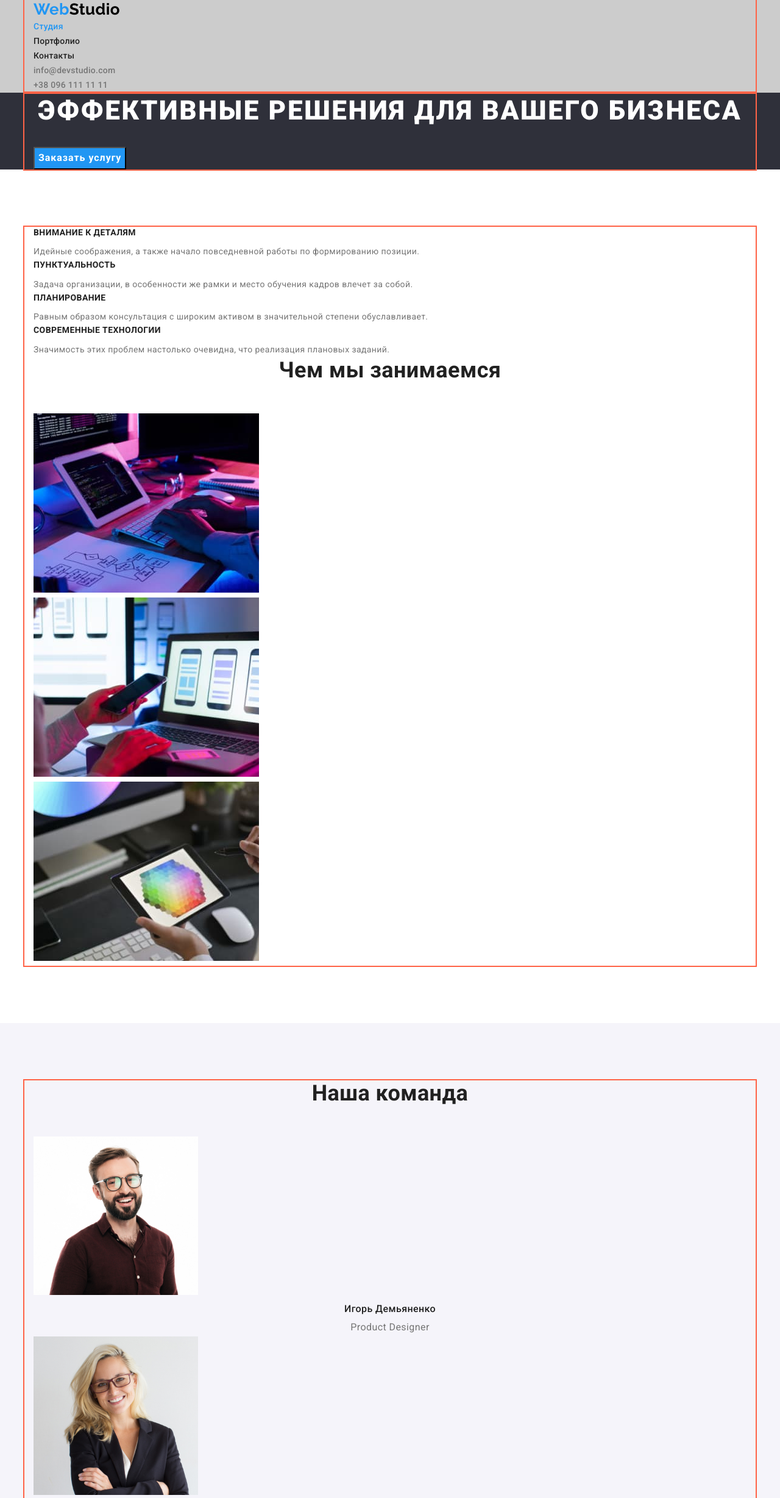
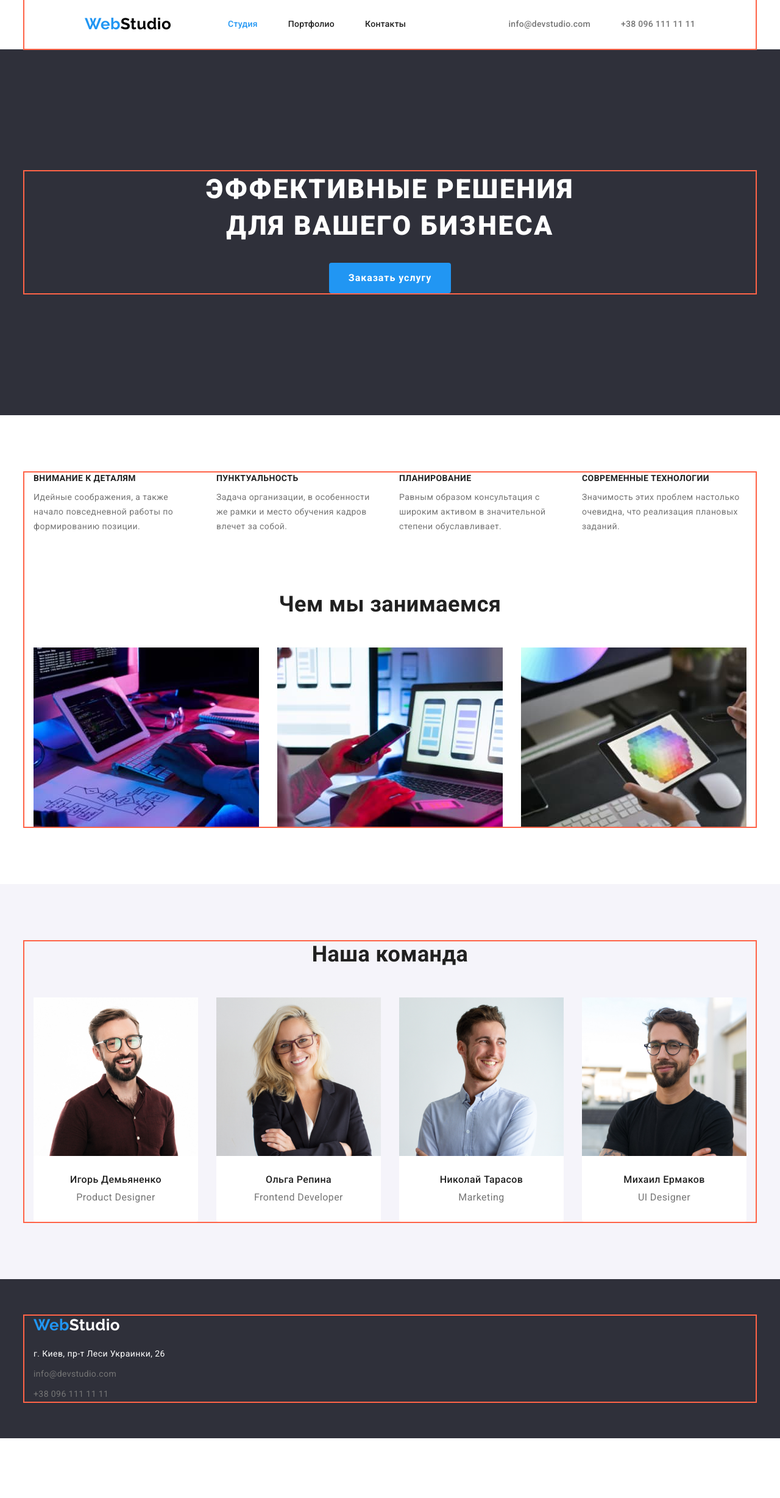
Before and after one commit to GodzilaSanya/goit-markup-hw-03, a plain HTML site: page index.html in a window 1280 px wide. Shown: the top 2457 px of the page at 61% size. After the commit the page ends 2359 px from the top, so only its background shows below. Drawn offline with nearby package versions, Linux system fonts and the light colour scheme.

Commit message:
add flex-elements for index

```diff
--- a/css/styles.css
+++ b/css/styles.css
@@ -11,6 +11,7 @@
   --bg-color-second: #e5e5e5;
   --focus-color: #2196f3;
   --footer-hero-color: #2f303a;
+  --main-gap: 94px;
 }
 
 body {
@@ -40,6 +41,16 @@ body {
   color: var(--bg-color-main);
 }
 /*--------------------------------HEADER------------------------------------ */
+.page-header {
+  border-bottom: 1px solid #ececec;
+}
+.main-nav {
+  display: flex;
+  flex-direction: row;
+  justify-content: space-around;
+  align-items: center;
+}
+
 .conteiner {
   margin-left: auto;
   margin-right: auto;
@@ -49,8 +60,11 @@ body {
   width: 1200px;
   outline: 2px solid tomato;
 }
-.page-header {
-  background-color: #ccc;
+.logo {
+  display: block;
+  margin-right: 93px;
+  padding-top: 24px;
+  padding-bottom: 25px;
 }
 .logo,
 .logo-blue {
@@ -66,6 +80,13 @@ body {
 }
 
 /*---------------- NAVIGATION ----------------------------------------*/
+.nav-block {
+  display: flex;
+}
+.site-nav {
+  display: flex;
+}
+
 .site-nav .link {
   font-family: Roboto;
   font-weight: 500;
@@ -74,6 +95,25 @@ body {
   letter-spacing: 0.02em;
 
   color: var(--headlines-color);
+
+  display: block;
+  padding-top: 32px;
+  padding-bottom: 32px;
+}
+
+.site-nav .item:not(:last-child) {
+  margin-right: 50px;
+}
+/* .site-nav .item:last-child {
+  margin-right: 0;
+} */
+
+.auth-nav {
+  display: flex;
+}
+
+.auth-nav .item + .item {
+  margin-left: 50px;
 }
 
 .auth-nav .link {
@@ -84,6 +124,10 @@ body {
   letter-spacing: 0.02em;
 
   color: var(--second-text-color);
+
+  display: block;
+  padding-top: 32px;
+  padding-bottom: 32px;
 }
 .auth-nav .link:hover,
 .auth-nav .link:focus,
@@ -99,6 +143,8 @@ body {
 /*-------------------------------- HERO------------------------------------ */
 .hero {
   background-color: var(--footer-hero-color);
+  padding-top: 200px;
+  padding-bottom: 200px;
 }
 .hero-headlines {
   font-weight: 900;
@@ -107,30 +153,55 @@ body {
   text-align: center;
   letter-spacing: 0.06em;
   text-transform: uppercase;
+  color: var(--bg-color-main);
 
-  color: var(--bg-color-main);
+  max-width: 696px;
 
   margin-top: 0;
   margin-bottom: 30px;
+  margin-right: auto;
+  margin-left: auto;
 }
-/* ----------------Button hero ----------------------------------*/
+/* --------Button hero ---------------------*/
 .button {
+  display: block;
+
   font-family: 'Roboto';
   font-weight: 700;
   font-size: 16px;
   line-height: 1.88;
   letter-spacing: 0.06em;
-
   cursor: pointer;
-
   background-color: var(--focus-color);
   color: var(--bg-color-main);
-  cursor: pointer;
+  border: transparent;
+  border-radius: 4px;
+
+  min-width: 200px;
+  min-height: 50px;
+
+  padding: 10px 32px;
+  margin-right: auto;
+  margin-left: auto;
 }
 .button:hover,
 .button:focus {
   background-color: #188ce8;
 }
+/* ---------------Hidden headlines----------------------------- */
+.visually-hidden {
+  position: absolute;
+  white-space: nowrap;
+  width: 1px;
+  height: 1px;
+  overflow: hidden;
+  border: 0;
+  padding: 0;
+  clip: rect(0 0 0 0);
+  clip-path: inset(50%);
+  margin: -1px;
+}
+
 /*--------------- Section headlines ------------------------------*/
 .section-headlines,
 .examples-headlines {
@@ -140,8 +211,19 @@ body {
   margin-bottom: 0;
 }
 .section {
-  padding-top: 94px;
-  padding-bottom: 94px;
+  padding-top: var(--main-gap);
+  padding-bottom: var(--main-gap);
+}
+
+.features-list {
+  display: flex;
+
+  margin-bottom: var(--main-gap);
+}
+.features-item:not(:last-child) {
+  max-width: 270px;
+
+  margin-right: 30px;
 }
 
 .specifics {
@@ -165,7 +247,23 @@ body {
 
   margin-bottom: 50px;
 }
+
+.work-examples {
+  display: flex;
+}
+
+.work-examples-item:not(:last-child) {
+  margin-right: 30px;
+}
+
+.work-examples-pic {
+  display: block;
+}
 /* ----------------Team section -------------------------------*/
+.team {
+  background-color: var(--bg-color-section);
+}
+
 .title-team {
   font-weight: 700;
   font-size: 36px;
@@ -174,18 +272,40 @@ body {
 
   margin-bottom: 50px;
 }
-.team {
-  background-color: var(--bg-color-section);
+
+.team-list {
+  display: flex;
 }
+
+.team-item {
+  background-color: #ffffff;
+  border-radius: 0px 0px 4px 4px;
+  width: 270px;
+
+  padding-bottom: 30px;
+}
+
+.team-item:not(:last-child) {
+  margin-right: 30px;
+}
+
+.team-item-pic {
+  display: block;
+  margin-bottom: 30px;
+}
+
 .team-name {
   font-weight: 500;
   font-size: 16px;
-  line-height: 1.9;
+  line-height: 1.18;
   text-align: center;
+
+  margin-bottom: 10px;
 }
+
 .team-spec {
   font-size: 16px;
-  line-height: 1.9;
+  line-height: 1.18;
   text-align: center;
 
   margin: 0;
@@ -193,21 +313,30 @@ body {
 
 /*------------------------ FOOTER ----------------------------------*/
 /* --LOGO FOOTER-- */
-.footer .logo.link {
+.footer .logo {
   color: var(--bg-color-main);
+
+  padding-top: 0;
+  padding-bottom: 20px;
+  margin-right: 0;
 }
 .footer {
   background-color: var(--footer-hero-color);
+
+  padding-top: 60px;
+  padding-bottom: 60px;
 }
+
+.address-item:not(:last-child) {
+  padding-bottom: 9px;
+}
+
 .contacts .location.link {
   color: var(--bg-color-main);
 }
 .contacts .link {
   font-style: normal;
   color: var(--second-text-color);
-}
-.footer .link {
-  color: rgba(255, 255, 255, 0.6);
 }
 
 /*---------------- CSS PORTFOLIO -------------------------------------*/
--- a/index.html
+++ b/index.html
@@ -23,21 +23,18 @@
   <body>
     <!-- Headet site -->
     <header class="page-header">
-      <div class="conteiner">
-        <nav>
+      <div class="conteiner main-nav">
+        <nav class="nav-block">
           <a href="./index.html" class="logo link"><span class="logo-blue">Web</span>Studio</a>
-          <!-- <a href="./index.html"
-          ><p class="logo"><span class="logo-blue">Web</span>Studio</p></a
-        > -->
           <ul class="site-nav list">
-            <li><a class="link current" href="./index.html">Студия</a></li>
-            <li><a class="link" href="./portfolio.html">Портфолио</a></li>
-            <li><a class="link" href="">Контакты</a></li>
+            <li class="item"><a class="link current" href="./index.html">Студия</a></li>
+            <li class="item"><a class="link" href="./portfolio.html">Портфолио</a></li>
+            <li class="item"><a class="link" href="">Контакты</a></li>
           </ul>
         </nav>
         <ul class="auth-nav list">
-          <li><a class="link" href="mailto:info@devstudio.com">info@devstudio.com</a></li>
-          <li><a class="link" href="tel:+380961111111">+38 096 111 11 11</a></li>
+          <li class="item"><a class="link" href="mailto:info@devstudio.com">info@devstudio.com</a></li>
+          <li class="item"><a class="link" href="tel:+380961111111">+38 096 111 11 11</a></li>
         </ul>
       </div>
     </header>
@@ -51,33 +48,38 @@
       </section>
       <!-- Особенности -->
       <section class="section">
-        <!-- прихований заголовок
-      <h2>Особенности</h2> -->
+        <h2 class="visually-hidden" aria-hidden="true" tabindex="-1">Особенности</h2>
         <div class="conteiner">
-          <ul class="list">
-            <li>
+          <ul class="features-list list">
+            <li class="features-item">
               <h3 class="section-headlines specifics">Внимание к деталям</h3>
               <p class="section-desc">Идейные соображения, а также начало повседневной работы по формированию позиции.</p>
             </li>
-            <li>
+            <li class="features-item">
               <h3 class="section-headlines specifics">Пунктуальность</h3>
               <p class="section-desc">Задача организации, в особенности же рамки и место обучения кадров влечет за собой.</p>
             </li>
-            <li>
+            <li class="features-item">
               <h3 class="section-headlines specifics">Планирование</h3>
               <p class="section-desc">Равным образом консультация с широким активом в значительной степени обуславливает.</p>
             </li>
-            <li>
+            <li class="features-item">
               <h3 class="section-headlines specifics">Современные технологии</h3>
               <p class="section-desc">Значимость этих проблем настолько очевидна, что реализация плановых заданий.</p>
             </li>
           </ul>
           <!-- Чем мы занимаемся -->
           <h2 class="section-headlines title-work">Чем мы занимаемся</h2>
-          <ul class="list">
-            <li><img src="./images/box_1.jpg" alt="Адаптивная верстка сайтов" width="370" /></li>
-            <li><img src="./images/box_2.jpg" alt="Адаптивная верстка сайтов" width="370" /></li>
-            <li><img src="./images/box_3.jpg" alt="Адаптивная верстка сайтов" width="370" /></li>
+          <ul class="work-examples list">
+            <li class="work-examples-item">
+              <img class="work-examples-pic" src="./images/box_1.jpg" alt="Адаптивная верстка сайтов" width="370" />
+            </li>
+            <li class="work-examples-item">
+              <img class="work-examples-pic" src="./images/box_2.jpg" alt="Адаптивная верстка сайтов" width="370" />
+            </li>
+            <li class="work-examples-item">
+              <img class="work-examples-pic" src="./images/box_3.jpg" alt="Адаптивная верстка сайтов" width="370" />
+            </li>
           </ul>
         </div>
       </section>
@@ -85,24 +87,24 @@
       <section class="team section">
         <div class="conteiner">
           <h2 class="section-headlines title-team">Наша команда</h2>
-          <ul class="list">
-            <li>
-              <img src="./images/team1.jpg" alt="Игорь Демьяненко" width="270" />
+          <ul class="team-list list">
+            <li class="team-item">
+              <img class="team-item-pic" src="./images/team1.jpg" alt="Игорь Демьяненко" width="270" />
               <h3 class="section-headlines team-name">Игорь Демьяненко</h3>
               <p lang="en" class="team-spec">Product Designer</p>
             </li>
-            <li>
-              <img src="./images/team2.jpg" alt="Ольга Репина" width="270" />
+            <li class="team-item">
+              <img class="team-item-pic" src="./images/team2.jpg" alt="Ольга Репина" width="270" />
               <h3 class="section-headlines team-name">Ольга Репина</h3>
               <p lang="en" class="team-spec">Frontend Developer</p>
             </li>
-            <li>
-              <img src="./images/team3.jpg" alt="Николай Тарасов" width="270" />
+            <li class="team-item">
+              <img class="team-item-pic" src="./images/team3.jpg" alt="Николай Тарасов" width="270" />
               <h3 class="section-headlines team-name">Николай Тарасов</h3>
               <p lang="en" class="team-spec">Marketing</p>
             </li>
-            <li>
-              <img src="./images/team4.jpg" alt="Михаил Ермаков" width="270" />
+            <li class="team-item">
+              <img class="team-item-pic" src="./images/team4.jpg" alt="Михаил Ермаков" width="270" />
               <h3 class="section-headlines team-name">Михаил Ермаков</h3>
               <p lang="en" class="team-spec">UI Designer</p>
             </li>
@@ -115,14 +117,14 @@
       <div class="conteiner">
         <a href="./index.html" class="logo link"><span class="logo-blue">Web</span>Studio</a>
         <address class="contacts">
-          <ul class="list">
-            <li>
+          <ul class="address-list list">
+            <li class="address-item">
               <a class="location link" href="https://goo.gl/maps/tA7HPzwpF9PkPvpf6" target="_blank" rel="noopener noreferrer"
                 >г. Киев, пр-т Леси Украинки, 26</a
               >
             </li>
-            <li><a class="link" href="mailto:info@devstudio.com">info@devstudio.com</a></li>
-            <li><a class="link" href="tel:+380961111111">+38 096 111 11 11</a></li>
+            <li class="address-item"><a class="link" href="mailto:info@devstudio.com">info@devstudio.com</a></li>
+            <li class="address-item"><a class="link" href="tel:+380961111111">+38 096 111 11 11</a></li>
           </ul>
         </address>
       </div>
```
Also changed, not shown: 1 other file.
